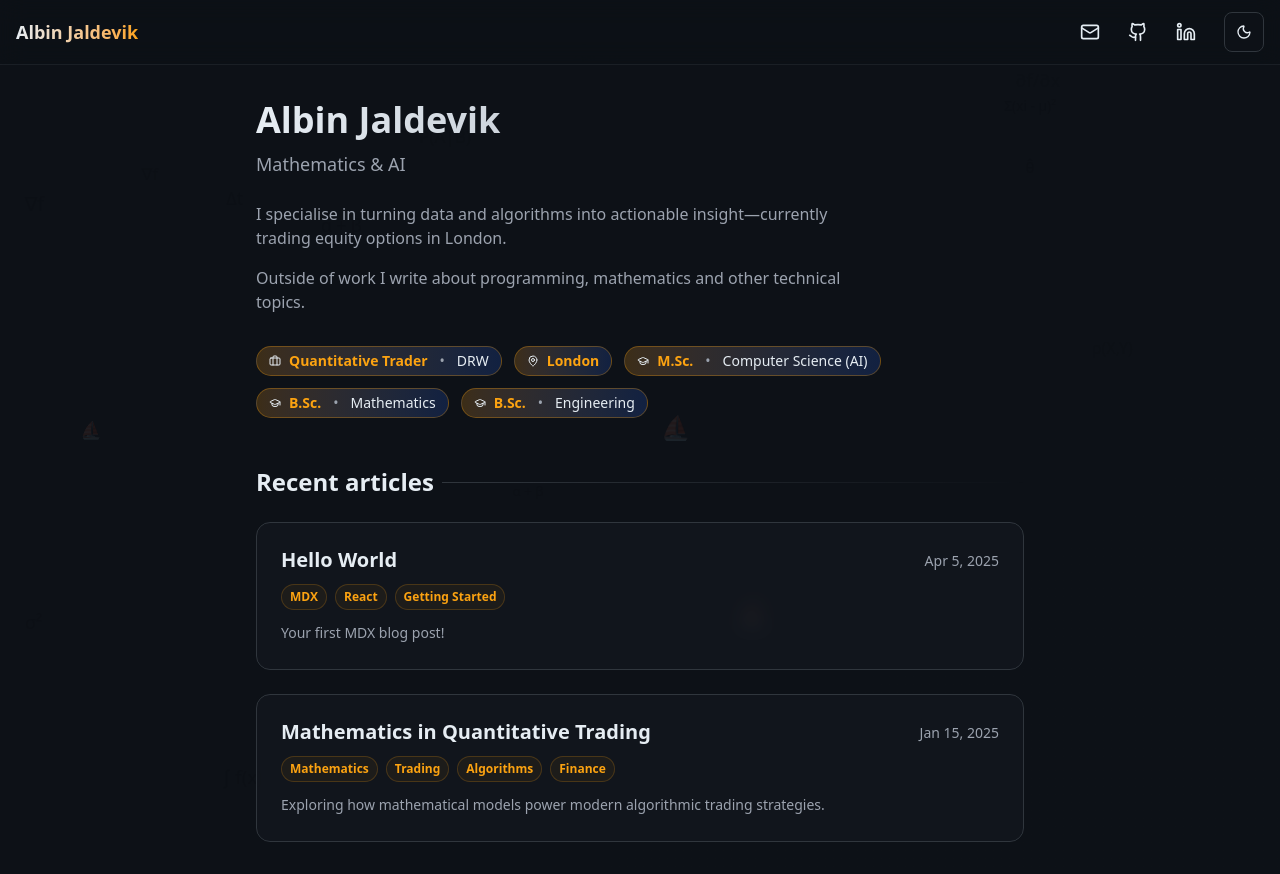
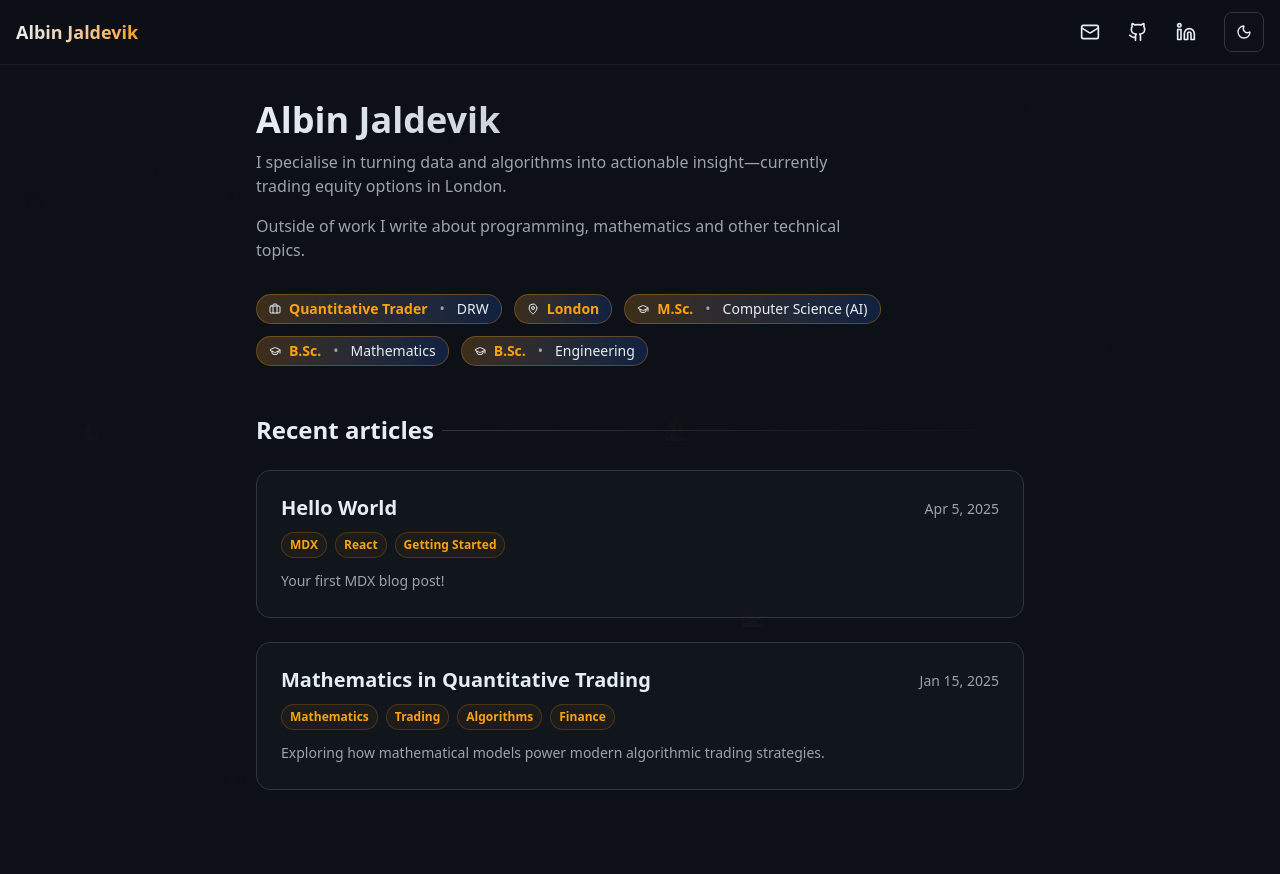
Before and after one commit to albinjal/jaldevik.com, a React (Vite) app: page / in a window 1280 px wide. After the commit the page ends 822 px from the top, so only its background shows below. Built offline with nearby package versions, Linux system fonts and the light colour scheme.

Commit message:
Reduce background equation opacity and add blur for less visual distraction

```diff
--- a/src/components/BackgroundAnimation.tsx
+++ b/src/components/BackgroundAnimation.tsx
@@ -57,7 +57,7 @@ export default function BackgroundAnimation() {
           vy: (Math.random() - 0.5) * 0.3,
           content: equations[Math.floor(Math.random() * equations.length)],
           size: 12 + Math.random() * 8,
-          opacity: 0.1 + Math.random() * 0.15,
+          opacity: 0.03 + Math.random() * 0.07,
           type: 'equation',
         });
       }
@@ -71,7 +71,7 @@ export default function BackgroundAnimation() {
           vy: (Math.random() - 0.5) * 0.2,
           content: sailboat,
           size: 16 + Math.random() * 12,
-          opacity: 0.15 + Math.random() * 0.1,
+          opacity: 0.08 + Math.random() * 0.07,
           type: 'sailboat',
         });
       }
@@ -150,8 +150,8 @@ export default function BackgroundAnimation() {
   return (
     <canvas
       ref={canvasRef}
-      className="pointer-events-none fixed inset-0 z-0 opacity-60 dark:opacity-40"
-      style={{ color: 'var(--muted-foreground)' }}
+      className="pointer-events-none fixed inset-0 z-0 opacity-30 dark:opacity-20"
+      style={{ color: 'var(--muted-foreground)', filter: 'blur(0.5px)' }}
     />
   );
 }
--- a/src/pages/Home.tsx
+++ b/src/pages/Home.tsx
@@ -15,8 +15,6 @@ export default function HomePage() {
         <h1 className="from-foreground to-muted-foreground mb-2 bg-gradient-to-r bg-clip-text text-4xl leading-tight font-bold text-transparent">
           Albin Jaldevik
         </h1>
-        <p className="text-muted-foreground mb-6 text-lg">Mathematics & AI</p>
-
         {/* Description */}
         <div className="mb-8 max-w-prose">
           <p className="text-muted-foreground mb-4">
```
